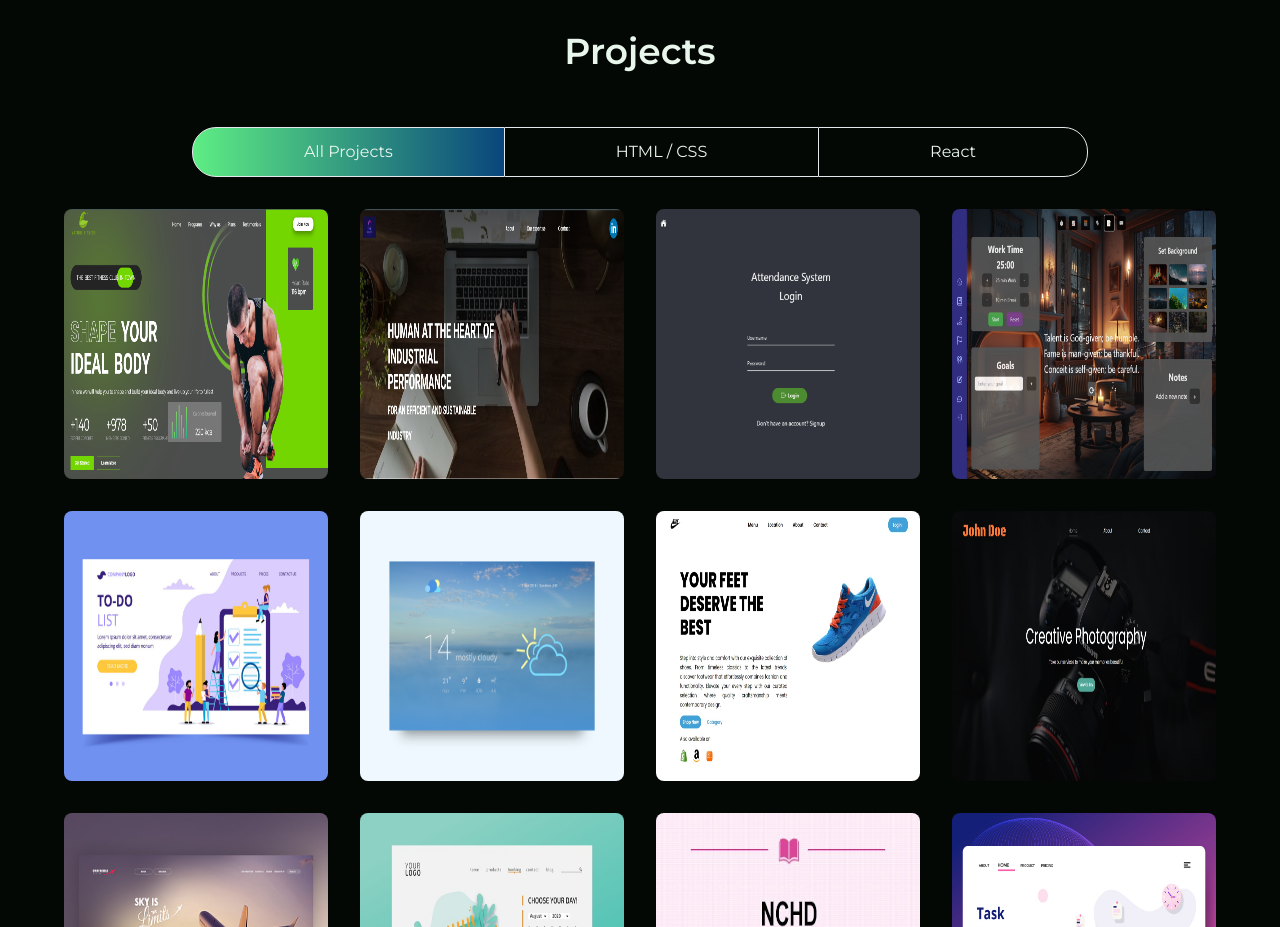
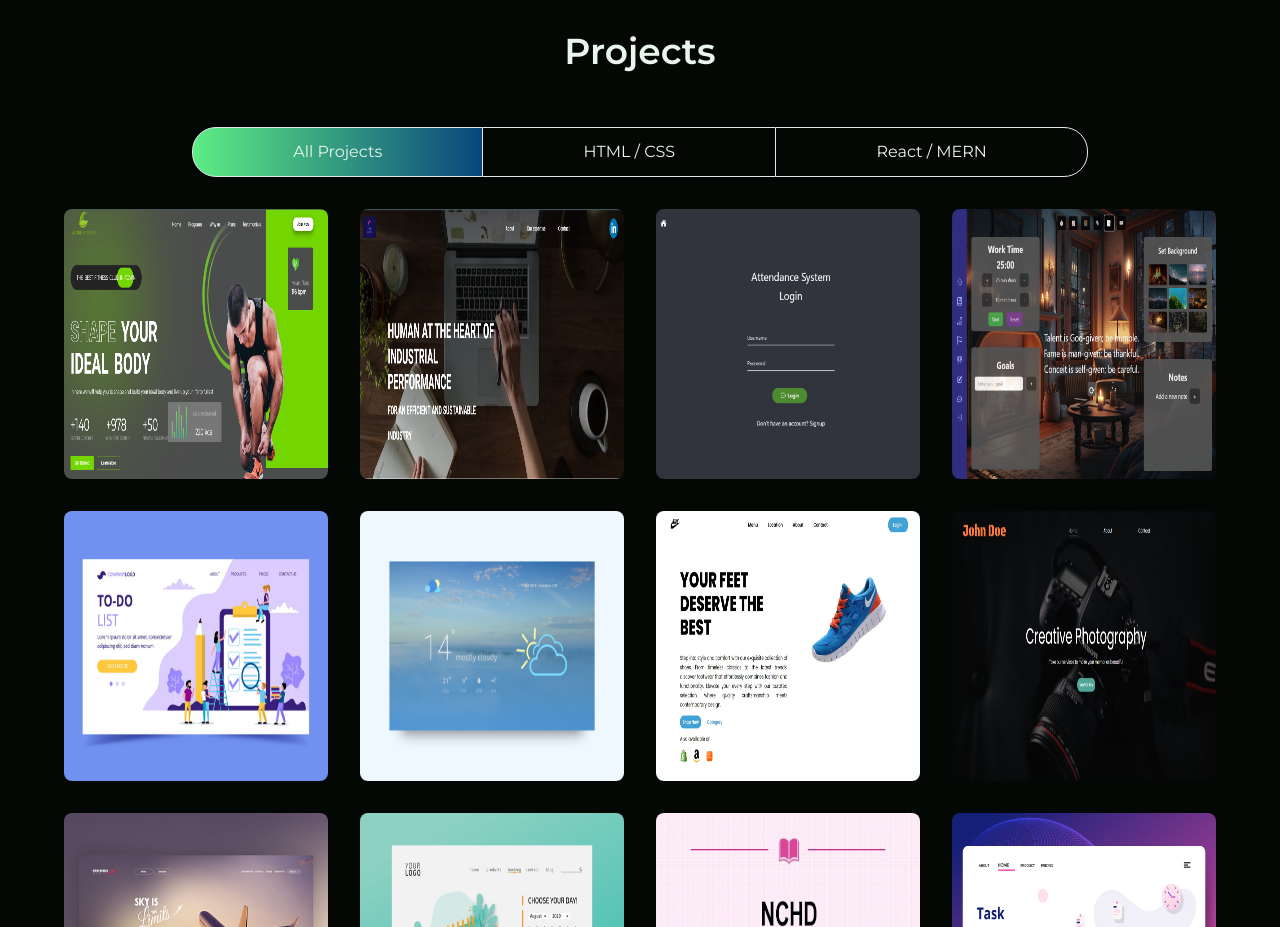
Before and after one commit to faahad43/faahad43.github.io, a React (Vite) app: page / in a window 1280 px wide. Shown: the part 1540-2467 px from the top of the page. Built offline with nearby package versions, Linux system fonts and the light colour scheme; what tailwindcss-animated would draw is missing.

Commit message:
Changes to be committed: 	modified:   src/sections/Project/project.jsx

```diff
--- a/src/sections/Project/project.jsx
+++ b/src/sections/Project/project.jsx
@@ -139,7 +139,7 @@ const project = ({themeMode}) => {
     <ul className='cursor-pointer flex xs:w-[90%] lg:w-[70%] justify-between text-center '>
         <li className={`flex-grow border py-3 rounded-l-3xl ${id === 'all'?(themeMode?'bg-gradient-to-r from-[#5eed84] to-[#09467c]':'bg-gradient-to-r from-[#088129] to-[#12BED9]'):''}` } onClick={()=>handleProjects('all')}>All Projects</li>
         <li className={`flex-grow border border-x-0 py-3 ${id === 'html'?(themeMode?'bg-gradient-to-r from-[#5eed84] to-[#09467c]':'bg-gradient-to-r from-[#088129] to-[#12BED9]'):''}`} onClick={()=>handleProjects('html')}>HTML / CSS</li>
-        <li className={`flex-grow border py-3 rounded-r-3xl ${id === 'react'?(themeMode?'bg-gradient-to-r from-[#5eed84] to-[#09467c]':'bg-gradient-to-r from-[#088129] to-[#12BED9]'):''}`} onClick={()=>handleProjects('react')}>React</li>
+        <li className={`flex-grow border py-3 rounded-r-3xl ${id === 'react'?(themeMode?'bg-gradient-to-r from-[#5eed84] to-[#09467c]':'bg-gradient-to-r from-[#088129] to-[#12BED9]'):''}`} onClick={()=>handleProjects('react')}>React / MERN</li>
     </ul>
     <div className='grid md:grid-cols-2 lg:grid-cols-3 xl:grid-cols-4 py-8  gap-8 w-[90%] min-h-[60%] max-h-[60%] overflow-y-scroll project-grid'>
     {projects}
```
